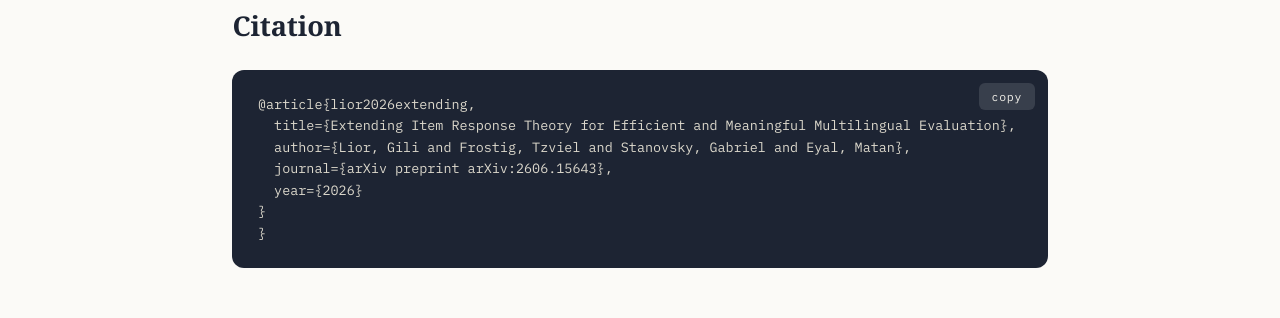
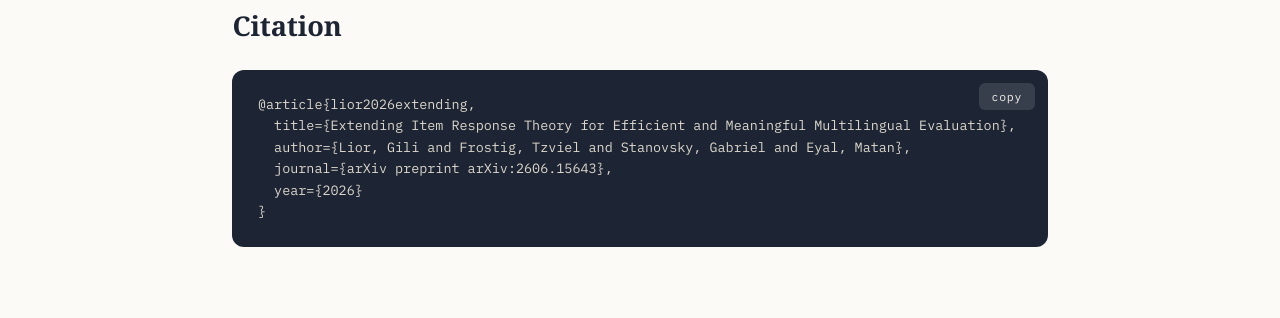
Before and after one commit to gililior/multilingual_irt, a plain HTML site: page docs/index.html in a window 1280 px wide. Shown: the part 5194-5512 px from the top of the page. Drawn offline with nearby package versions, Linux system fonts and the light colour scheme; a web font is replaced by a local one.

Commit message:
remove unnecessary {

```diff
--- a/docs/index.html
+++ b/docs/index.html
@@ -333,7 +333,7 @@ footer a{color:var(--ink-soft)}
   journal={arXiv preprint arXiv:2606.15643},
   year={2026}
 }
-}</pre>
+</pre>
   </div>
 </section>
 
```
